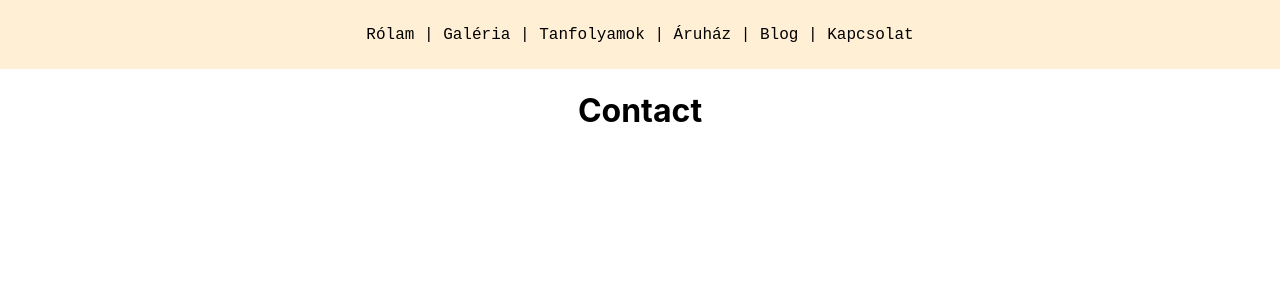
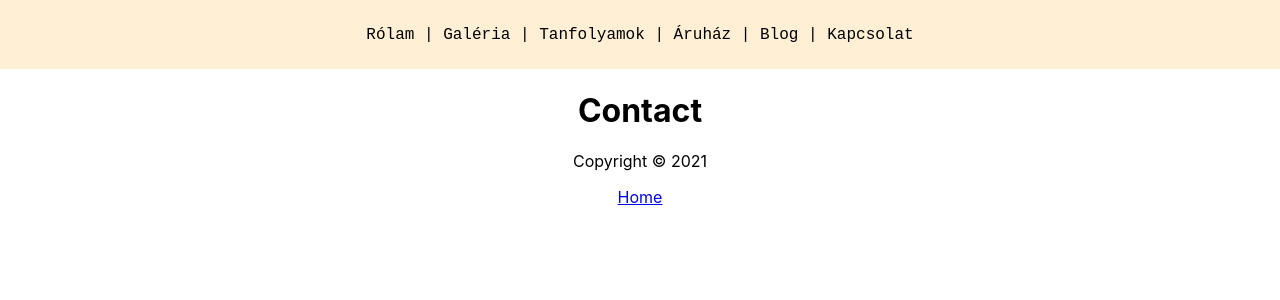
Before and after one commit to paebo/fullwool, a React (Create React App) app in the folder frontend/: page /contact in a window 1280 px wide. Shown: the top 300 px of the page. Built offline with nearby package versions, Linux system fonts and the light colour scheme.

Commit message:
created basic Footer component

```diff
--- a/frontend/src/App.js
+++ b/frontend/src/App.js
@@ -1,5 +1,6 @@
+import { BrowserRouter as Router, Route } from "react-router-dom";
+
 import "./App.css";
-import { BrowserRouter as Router, Route } from "react-router-dom";
 import About from "./pages/About";
 import Gallery from "./pages/Gallery";
 import CourseList from "./pages/CourseList";
@@ -8,6 +9,7 @@
 import Contact from "./pages/Contact";
 import Home from "./pages/Home";
 import Header from "./components/Header";
+import Footer from "./components/Footer";
 
 function App() {
     return (
@@ -21,6 +23,7 @@
                 <Route path='/shop' component={Shop} />
                 <Route path='/blog' component={Blog} />
                 <Route path='/contact' component={Contact} />
+                <Footer />
             </div>
         </Router>
     );
--- /dev/null
+++ b/frontend/src/components/Footer.js
@@ -0,0 +1,16 @@
+import { Link, useLocation } from "react-router-dom"
+
+const Footer = () => {
+    const location = useLocation()
+    return (
+        <footer>
+            <p>Copyright &copy; 2021</p>
+
+            {location.pathname !== "/" && (
+                <Link to="/" >Home</Link>
+            )}
+        </footer>
+    )
+}
+
+export default Footer
```
